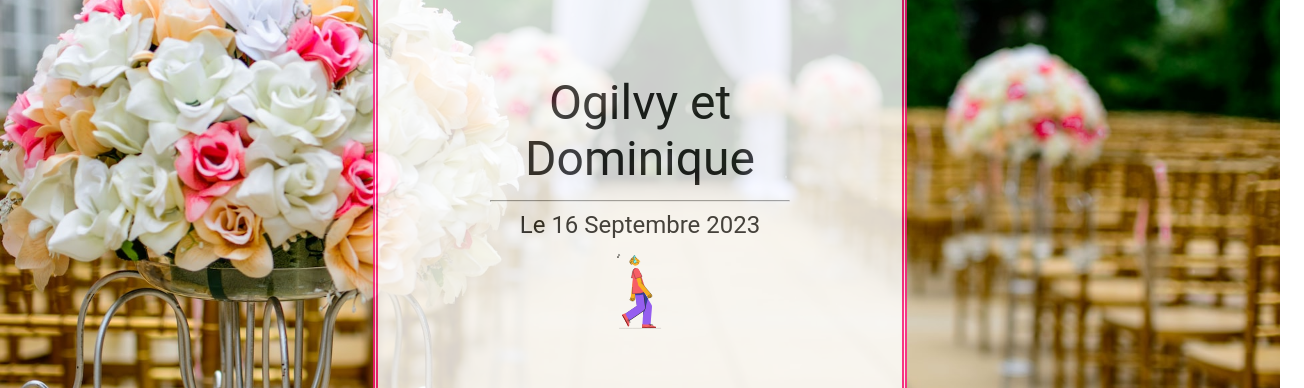
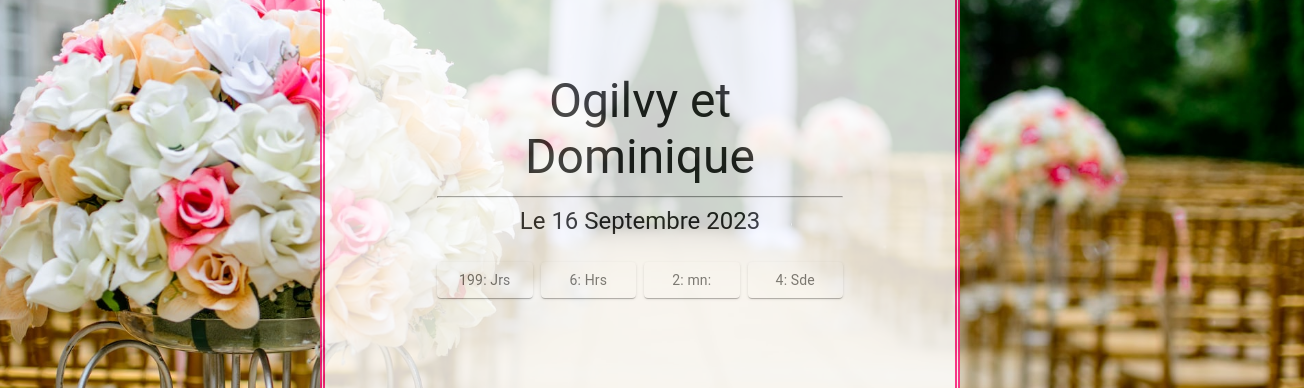
Before and after one commit to ricardomb94/gigietdom, a React (Create React App) app: page / in a window 1280 px wide. Shown: the part 207-595 px from the top of the page, 1304 px wide, since content can reach past the window. Built offline with nearby package versions, Linux system fonts and the light colour scheme.

Commit message:
Setting up a countdown component(Timer.js)

```diff
--- a/src/components/Header.js
+++ b/src/components/Header.js
@@ -2,25 +2,28 @@ import React from 'react'
 import { Grid, Typography } from '@mui/material';
 // import { Image } from 'mui-image';
 import imageUrl from '../assets/images/mariage-style.jpg';
-import { Fade, Slide } from "react-awesome-reveal";
-import Lottie from "lottie-react";
-import groovyWalkAnimation from "./groovyWalk.json";
+import { Zoom } from "react-awesome-reveal";
+// import Lottie from "lottie-react";
+// import groovyWalkAnimation from "./groovyWalk.json";
+import Timer from "./Timer"
 
 const styles = {
     heroContainer: {
-        height: 700,
+        height: 1000,
         backgroundImage: `url(${imageUrl})`,
-        backgroundSize: 'cover',
-        // backgroundPosition: 'center',
-        // width: `calc(100vw + 48px)`,
-        // margin: -24,
-        // padding: 24,
+        backgroundSize: 'contain',
+        backgroundRepeat: 'no-repeat',
+        backgroundPosition: 'center',
+        width: `calc(100vw + 48px)`,
+        margin: -24,
+        padding: 24,
         textAlign: 'center',
     }
 };
 
 const Header = () => {
     return (
+
 
         <Grid container
             justifyContent="center"
@@ -29,10 +32,11 @@ const Header = () => {
             sx={{ textAlign: 'center' }}
         >
             {/* <Image src={imageUrl} alt="unis pour la vie" sx={{ width: '100%', height: '50vh' }} /> */}
-            <Slide cascade>
+            {/* <Slide cascade> */}
             <Grid item
                 sx={{
-                        width: '80%',
+                    width: '50%',
+                    height: '80vh',
                     margin: '0 auto',
                     borderRadius: '0.3em',
                     border: 'thick double rgb(255 19 123)',
@@ -43,18 +47,16 @@ const Header = () => {
                     padding: '7rem',
                 }}
             >
-                    <Fade cascade>
-                        <Typography variant="h3" sx={{ padding: '0.3rem' }}>Ogilvy et Dominique  </Typography>
-                        <Slide cascade>
+                <Zoom >
+                    <Typography variant="h3" sx={{ padding: '0.2rem' }}>Ogilvy et Dominique  </Typography>
                     <hr />
                     <Typography variant="h5">
                         Le 16 Septembre 2023
+                        <Timer />
                     </Typography>
-                            <Lottie animationData={groovyWalkAnimation} loop={true} style={{ width: '100%', height: '6rem' }} />
-                        </Slide>
-                    </Fade>
+                </Zoom>
+                {/* <Lottie animationData={groovyWalkAnimation} loop={true} style={{ width: '100%', height: '6rem' }} /> */}
             </Grid>
-            </Slide>
         </Grid>
     )
 }
--- a/src/components/Navbar.js
+++ b/src/components/Navbar.js
@@ -1,7 +1,7 @@
 import { AppBar, Grid, Tab, Tabs, Toolbar } from '@mui/material'
 import { React, useState } from 'react'
 import { Image } from 'mui-image';
-import { Zoom } from "react-awesome-reveal";
+import { Slide, Zoom } from "react-awesome-reveal";
 
 
 import logo from '../assets/images/bague.png'
@@ -13,7 +13,7 @@ const Navbar = ({ links }) => {
     })
     return (
         <AppBar style={{ background: 'rgb(11 45 61)' }}>
-            <Zoom>
+            <Slide>
                 <Toolbar >
                     <Grid container >
                         <Grid item xs={0.6} >
@@ -33,7 +33,7 @@ const Navbar = ({ links }) => {
                         <Grid item xs={3}></Grid>
                     </Grid>
                 </Toolbar>
-            </Zoom>
+            </Slide>
         </AppBar>
     )
 }
--- /dev/null
+++ b/src/components/Timer.js
@@ -0,0 +1,60 @@
+import { React, useEffect, useState } from 'react';
+import { styled } from '@mui/material/styles';
+import Box from '@mui/material/Box';
+import Paper from '@mui/material/Paper';
+import Grid from '@mui/material/Unstable_Grid2';
+import { Slide } from 'react-awesome-reveal';
+
+const Item = styled(Paper)(({ theme }) => ({
+    backgroundColor: theme.palette.mode === 'dark' ? '#1A2027' : '#fff',
+    ...theme.typography.body2,
+    padding: theme.spacing(1),
+    textAlign: 'center',
+    color: theme.palette.text.secondary,
+}));
+
+const Timer = () => {
+    const [days, setDays] = useState(0);
+    const [hours, setHours] = useState(0);
+    const [minutes, setMinutes] = useState(0);
+    const [seconds, setSeconds] = useState(0);
+
+    const deadline = "September 16 2023";
+    const datetimes = [days, hours, minutes, seconds,]
+
+    const getTime = () => {
+        const time = Date.parse(deadline) - Date.now();
+        setDays(Math.floor(time / (1000 * 60 * 60 * 24)));
+        setHours(Math.floor((time / (1000 * 60 * 60)) % 24));
+        setMinutes(Math.floor((time / 1000 / 60) % 60));
+        setSeconds(Math.floor((time / 1000) % 60));
+    };
+    useEffect(() => {
+        const interval = setInterval(() => getTime(deadline), 1000);
+        return () => clearInterval(interval);
+    }, [])
+
+
+    return (
+        <Slide cascade >
+            <Box sx={{ flexGrow: 1 }} mt={3}>
+                <Grid container spacing={1} >
+                    <Grid xs sx={{ width: '1rem' }}>
+                        <Item>{days}: Jrs</Item>
+                    </Grid>
+                    <Grid xs>
+                        <Item>{hours}: Hrs</Item>
+                    </Grid>
+                    <Grid xs>
+                        <Item>{minutes}: mn:</Item>
+                    </Grid>
+                    <Grid xs>
+                        <Item>{seconds}: Sde</Item>
+                    </Grid>
+                </Grid>
+            </Box>
+        </Slide>
+    )
+}
+
+export default Timer
```
Lines whose indentation alone changed are shown as unchanged.
